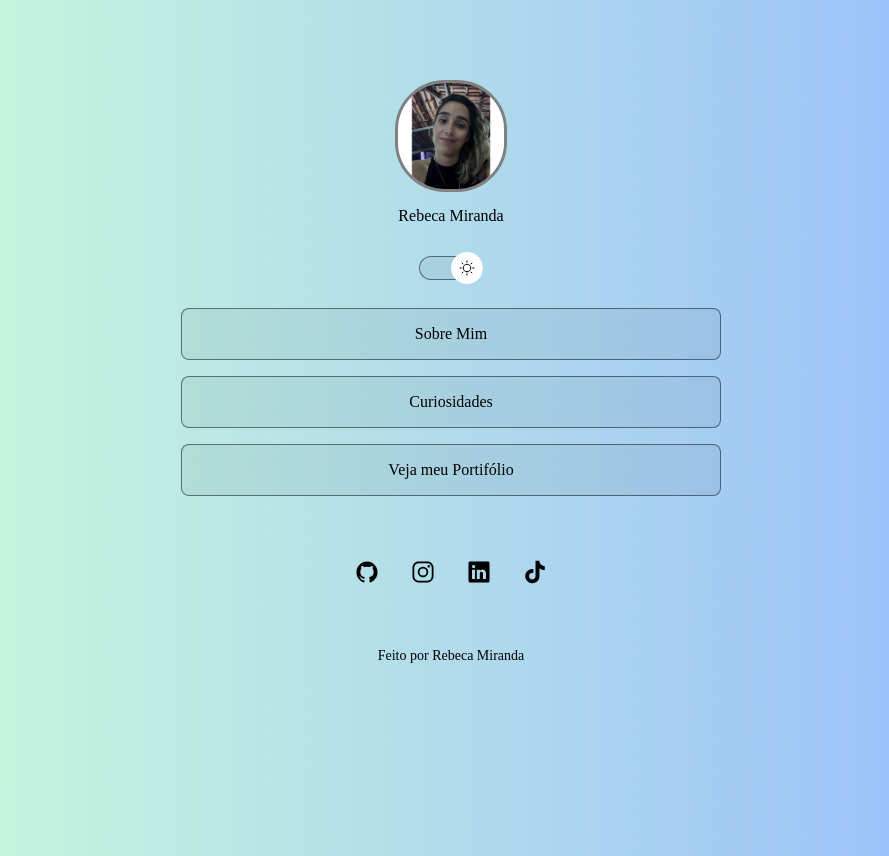
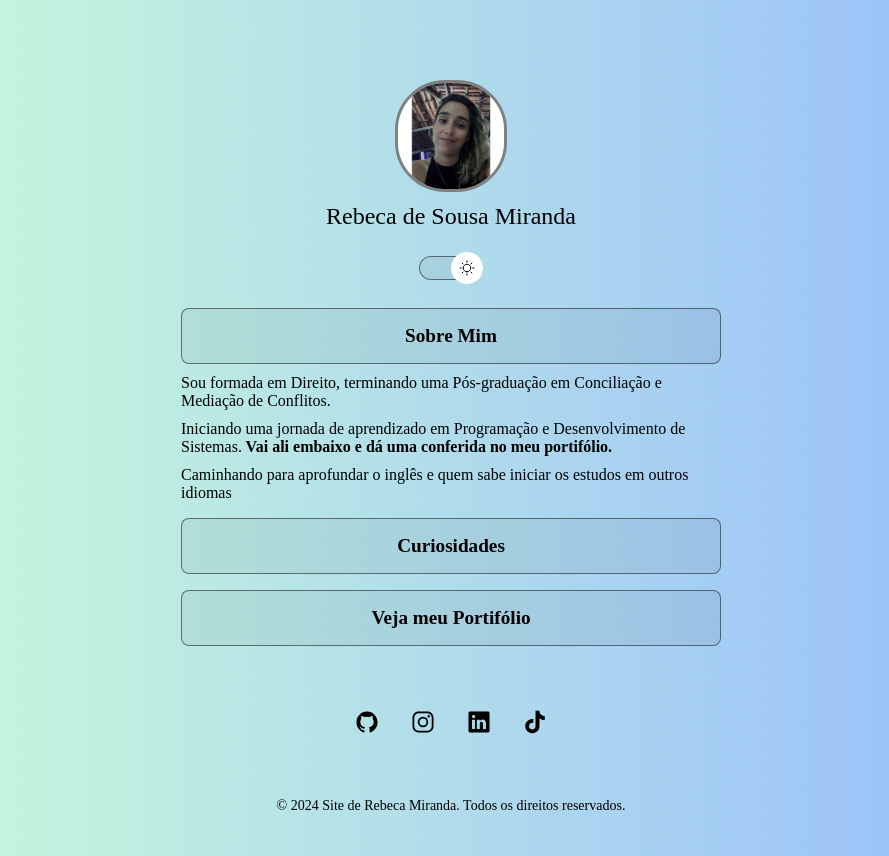
Before and after one commit to smrebeca/portifolio, a plain HTML site: page index.html in a window 1280 px wide. Both pictures are taken after a click on the link "Sobre Mim". Shown: the whole page, without its empty margins (189-1078 px from the left). Drawn offline with nearby package versions, Linux system fonts and the light colour scheme; a web font is replaced by a local one.

Commit message:
changes commit

```diff
--- a/index.html
+++ b/index.html
@@ -13,19 +13,26 @@
     <div id="container">
         <div id="profile">
             <img src="./assets/profile.jpg" alt="foto de perfile Rebeca Miranda">
-            <p>Rebeca Miranda</p>
+            <p>Rebeca de Sousa Miranda</p>
         </div>
         <div id="switch" onclick="toggleMode()">
             <button>
             </button>
             <span></span>
         </div>
-        <ul>
+        <ul id="menu">
             <li>
-                <a href="#">Sobre Mim</a>
+                <a href="#" onclick="expandMenu(event)">Sobre Mim</a>
+                <p class="submenu">Sou formada em Direito, terminando uma Pós-graduação em Conciliação e Mediação de Conflitos.</p>
+                <p class="submenu">Iniciando uma jornada de aprendizado em Programação e Desenvolvimento de Sistemas.<strong> Vai ali embaixo e dá uma conferida no meu portifólio.</strong></p>
+                <p class="submenu">Caminhando para aprofundar o inglês e quem sabe iniciar os estudos em outros idiomas</p>
             </li>
             <li>
-                <a href="#">Curiosidades</a>
+                <a href="#" onclick="expandMenu(event)">Curiosidades</a>
+                <p class="submenu">Sou ariana, tenho 30 anos, tutora de um au au chamado Thor - e como o nome diz, ele deve ser o próprio deus do trovão. Sou a mais nova de dois irmãos, e somos completamente diferentes.</p>
+                <p class="submenu">Ouço músicas de todos os estilos - quando eu digo todos é ABSOLUTAMENTE todos mesmo. Amo livros, meus preferidos são suspense e thriller, estou tentando montar minha biblioteca da fera - aqui existe uma referência ao filme "bela e a fera". E sim, também amo filmes.</p>
+                <p class="submenu">Tenho algumas manias, como exemplo, sempre assisto os mesmos filmes até decorar as falas, são um conforto para momentos não tão bons.</p>
+                <p class="submenu">ps.: quem sabe um dia não faço uma página com indicações de filmes/livros, resumos.</p>
             </li>
             <li>
                 <a href="https://github.com/smrebeca" target="_blank">Veja meu Portifólio</a>
@@ -39,7 +46,9 @@
         </div>
         <div>
             <footer>
-                Feito por Rebeca Miranda
+                <div class="copyright">
+                    <p>© 2024 Site de Rebeca Miranda. Todos os direitos reservados.</p>
+                </div>
             </footer>
         </div>
     </div>
--- a/script.js
+++ b/script.js
@@ -11,9 +11,16 @@ function toggleMode() {
     const img = document.querySelector("#profile img")
 
     if(html.classList.contains('light')) {
-        img.setAttribute("src", "./assets/profile2.jpg")
+        img.setAttribute("src", "./assets/profile.jpg")
     } else {
         img.setAttribute("src", "./assets/profile.jpg")
     }
 
 }
+
+function expandMenu(event) {
+    event.preventDefault(); // Previne o comportamento padrão do link
+
+    // Adicione ou remova a classe 'expanded' no elemento pai do link clicado
+    event.target.parentElement.classList.toggle('expanded');
+}
--- a/style.css
+++ b/style.css
@@ -57,6 +57,7 @@ body * {
     font-weight: 500;
     line-height: 24px;
     margin-top: 8px;
+    font-size: 24px;
 }
 
 /* switch */
@@ -124,6 +125,45 @@ ul li a:hover {
     border: 1.5px solid var(--text-color);
 }
 
+.expanded ul {
+    display: block;
+}
+
+.submenu {
+    display: none; /* Começar oculto */
+}
+
+.expanded .submenu {
+    display: block; /* Exibir quando o menu estiver expandido */
+}
+
+/* Estilizando o item "Sobre Mim" */
+#menu li:nth-child(1) a {
+    font-weight: bold;
+    font-size: 1.2em; /* Ajuste o tamanho da fonte */
+}
+
+/* Ajuste para o texto "Sobre Mim" ficar um pouco mais abaixo */
+#menu li:nth-child(1) p.submenu {
+    margin-top: 10px; /* Ajuste conforme necessário */
+}
+
+/* Estilizando o item "Curiosidades" */
+#menu li:nth-child(2) a {
+    font-weight: bold;
+    font-size: 1.2em; /* Ajuste o tamanho da fonte */
+}
+
+/* Ajuste para o texto "Curiosidades" ficar um pouco mais abaixo */
+#menu li:nth-child(2) p.submenu {
+    margin-top: 10px; /* Ajuste conforme necessário */
+}
+
+
+#menu li:nth-child(3) a {
+    font-weight: bold;
+    font-size: 1.2em; /* Ajuste o tamanho da fonte */
+}
 /* social-icons */
 #social-icons {
     display: flex;
```
